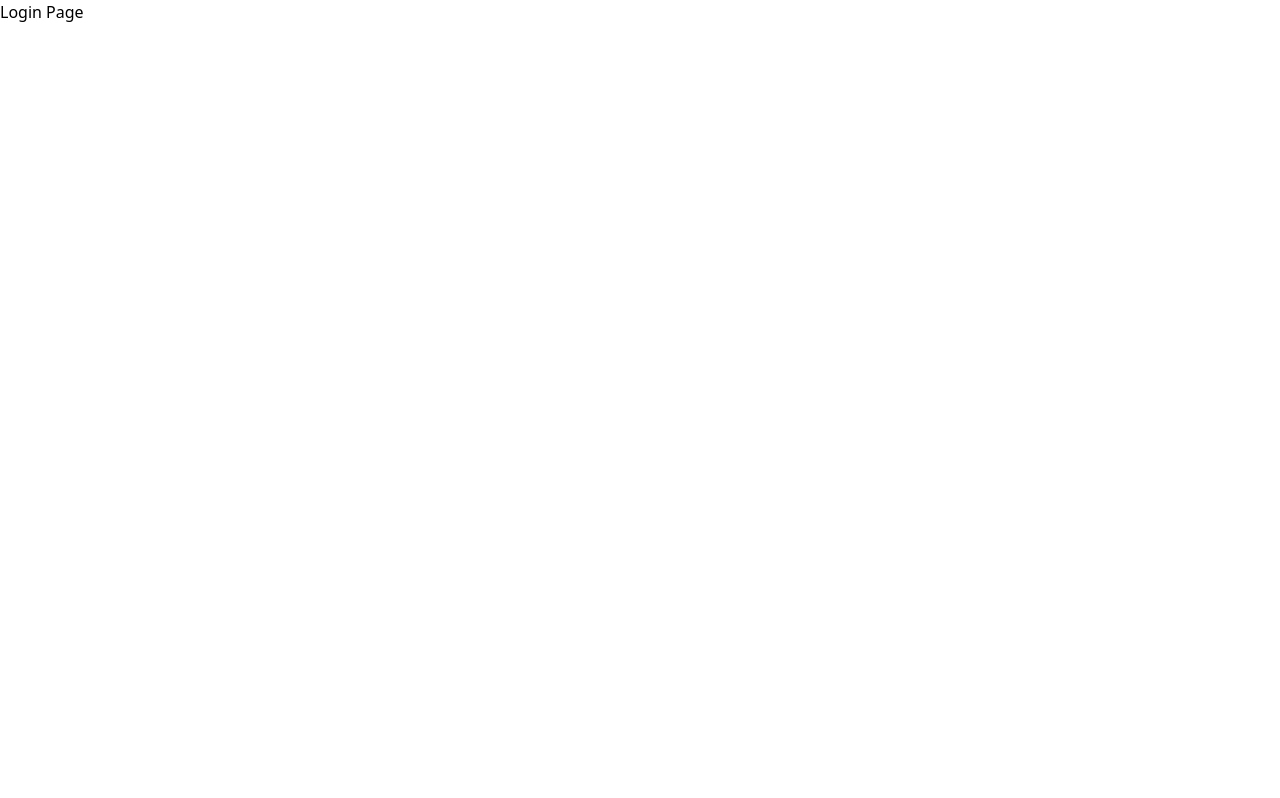
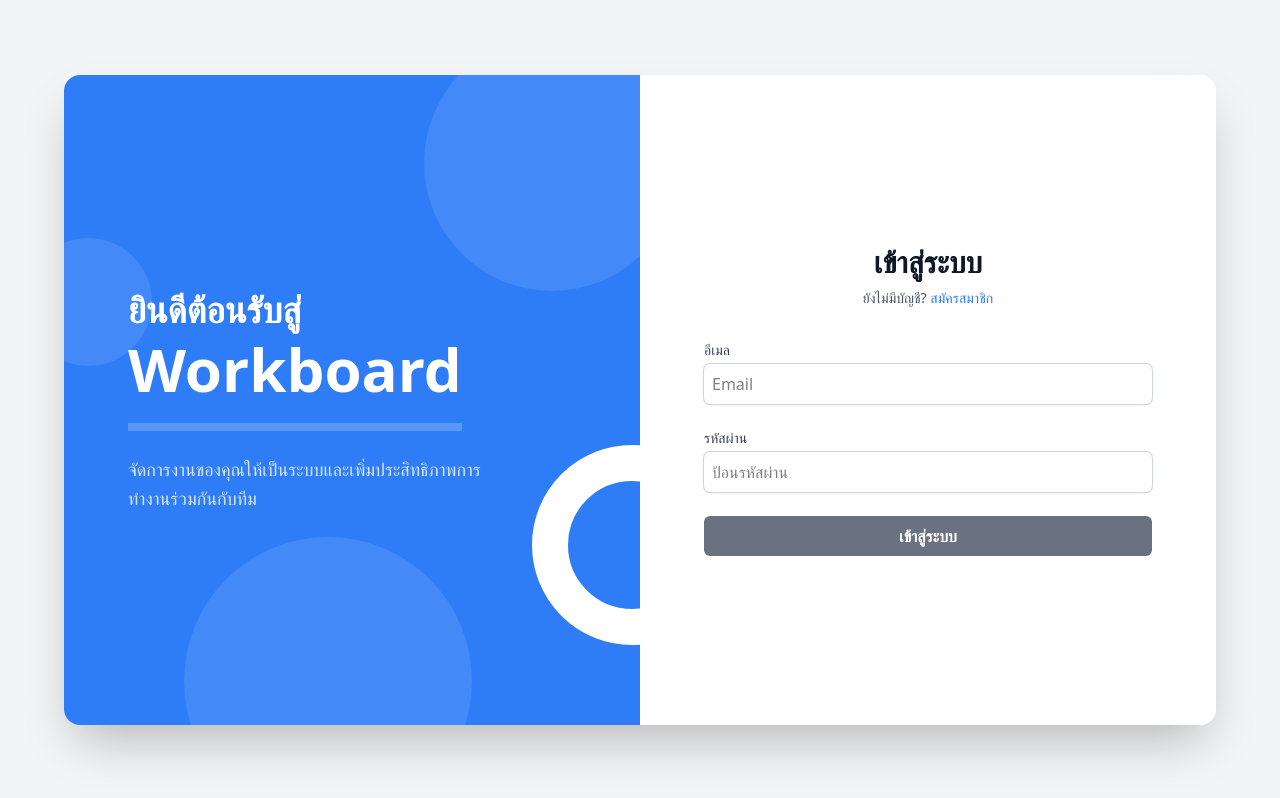
Before and after one commit to Sasit-Nine/workboard-frontend, a React (Vite) app: page /login in a window 1280 px wide. Built offline with nearby package versions, Linux system fonts and the light colour scheme.

Commit message:
Login Page

```diff
--- a/src/api/api.tsx
+++ b/src/api/api.tsx
@@ -2,7 +2,8 @@ import type {
   SignUpRequest,
   SignUpResponse,
   LoginRequest,
-  LoginResponse,
+  LoginResponseSuccess,
+  LoginResponseFailure,
   CreateBoardRequest,
   CreateBoardResponse,
   DeleteBoardRequest,
@@ -29,7 +30,7 @@ export const apiService = {
 
   login: (body: LoginRequest) =>
     authClient
-      .post<LoginResponse>("/api/auth-service/login", body)
+      .post<LoginResponseSuccess | LoginResponseFailure>("/api/auth-service/login", body)
       .then((r) => r.data),
 
   createBoard: (body: CreateBoardRequest) =>
--- a/src/api/client.tsx
+++ b/src/api/client.tsx
@@ -9,7 +9,7 @@ export const coreClient = axios.create({
 });
 
 coreClient.interceptors.request.use((config) => {
-  const token = localStorage.getItem("token");
+  const token = sessionStorage.getItem("token");
   if (token) config.headers.Authorization = `Bearer ${token}`;
   return config;
 });
--- a/src/pages/LoginPage.tsx
+++ b/src/pages/LoginPage.tsx
@@ -1,4 +1,151 @@
-const LoginPage = () => {
-    return <div>Login Page</div>;
+import { useEffect, useState } from "react";
+import { Link, useNavigate } from "react-router-dom";
+import { apiService } from "../api/api";
+import Swal from "sweetalert2";
+import { useAuth } from "../context/AuthContext";
+
+export default function LoginPage() {
+  const navigate = useNavigate();
+
+  useEffect(() => {
+    if (sessionStorage.getItem("token") || sessionStorage.getItem("token")) {
+      navigate("/");
+    }
+  }, [navigate]);
+
+  const { login } = useAuth();
+
+  const [password, setPassword] = useState("");
+  const [email, setEmail] = useState("");
+  const [canSubmit, setCanSubmit] = useState(true);
+  const [isLoading, setIsLoading] = useState(false);
+
+  useEffect(() => {
+    setCanSubmit(email.length > 0 && password.length > 0 && !isLoading);
+  }, [canSubmit, email, password, isLoading]);
+
+  useEffect(() => {
+    console.log("isLoading changed:", isLoading);
+  }, [isLoading]);
+
+  const handleSubmit = async () => {
+    console.log("Submitting form with:", {
+      email,
+      password,
+    });
+    setIsLoading(true);
+
+    console.log("Calling signup API...");
+    try {
+      const response = await apiService.login({
+        email,
+        password,
+      });
+
+      if ("access_token" in response) {
+        login(response.access_token);
+        navigate("/");
+      }
+    } catch {
+      Swal.fire({
+        icon: "error",
+        title: "เกิดข้อผิดพลาด",
+        text: "อีเมลหรือรหัสผ่านไม่ถูกต้อง",
+      });
+      return;
+    } finally {
+      setIsLoading(false);
+    }
+  };
+
+  return (
+    <div className="min-h-screen bg-gray-100 flex items-center justify-center p-4 sm:p-6 lg:p-8">
+      <div className="bg-white w-full max-w-6xl rounded-2xl shadow-2xl overflow-hidden flex flex-col lg:flex-row min-h-162.5">
+        {/* --- ฝั่งซ้าย: Welcome Section --- */}
+        <div className="hidden lg:flex lg:w-1/2 bg-[#2E7CF6] p-16 flex-col justify-center relative overflow-hidden">
+          <div className="z-10 text-white">
+            <h1 className="text-4xl font-bold leading-tight">
+              ยินดีต้อนรับสู่
+            </h1>
+            <h1 className="text-6xl font-extrabold border-b-8 border-white/20 pb-4 inline-block mb-6 leading-tight">
+              Workboard
+            </h1>
+            <p className="text-lg opacity-80 font-light leading-relaxed max-w-sm">
+              จัดการงานของคุณให้เป็นระบบและเพิ่มประสิทธิภาพการทำงานร่วมกันกับทีม
+            </p>
+          </div>
+          {/* ตกแต่งพื้นหลัง */}
+          <div className="absolute bottom-20 -right-23 w-50 h-50 bg-transparent border-36 border-white rounded-full"></div>
+          <div className="absolute top-1/4 -left-10 w-32 h-32 bg-white opacity-10 rounded-full"></div>
+          <div className="absolute -top-10 -right-10 w-64 h-64 bg-white opacity-10 rounded-full"></div>
+          <div className="absolute -bottom-25 left-30 w-72 h-72 bg-white opacity-10 rounded-full"></div>
+        </div>
+        <div className="w-full lg:w-1/2 p-8 sm:p-12 lg:p-16 flex flex-col justify-center bg-white">
+          <div className="max-w-md mx-auto w-full">
+            <h2 className="text-center text-3xl font-bold text-gray-900">
+              เข้าสู่ระบบ
+            </h2>
+            <p className="mt-2 text-center text-sm text-gray-600 mb-8">
+              ยังไม่มีบัญชี?{" "}
+              <Link
+                to="/signup"
+                className="text-[#2E7CF6] hover:text-[#0747A6] font-medium"
+              >
+                สมัครสมาชิก
+              </Link>
+            </p>
+            <div className="space-y-6">
+
+              {/* Email */}
+              <div>
+                <label className="block text-sm font-medium text-gray-700">
+                  อีเมล
+                </label>
+                <input
+                  name="email"
+                  type="email"
+                  required
+                  autoComplete="email"
+                  value={email}
+                  onChange={(e) => setEmail(e.target.value)}
+                  placeholder="Email"
+                  className="mt-1 block w-full rounded-md border-gray-300 shadow-sm ring-1 ring-gray-300 p-2 focus:ring-2 focus:ring-[#2E7CF6] outline-none"
+                />
+              </div>
+
+              {/* Password */}
+              <div>
+                <label className="block text-sm font-medium text-gray-700">
+                  รหัสผ่าน
+                </label>
+                <input
+                  name="password"
+                  type="password"
+                  required
+                  value={password}
+                  onChange={(e) => setPassword(e.target.value)}
+                  autoComplete="current-password"
+                  placeholder="ป้อนรหัสผ่าน"
+                  className="mt-1 block w-full rounded-md border-gray-300 shadow-sm ring-1 ring-gray-300 p-2 focus:ring-2 focus:ring-[#2E7CF6] outline-none"
+                />
+              </div>
+
+              <button
+                onClick={() => {
+                  console.log("Submitting form...");
+                  handleSubmit();
+                }}
+                disabled={canSubmit ? false : true}
+                className={`w-full py-2 px-4 rounded-md text-white font-semibold cursor-pointer transition-all ${
+                  !canSubmit ? "bg-gray-500" : "bg-[#2E7CF6] hover:bg-[#0747A6]"
+                }`}
+              >
+                {isLoading ? "กำลังดำเนินการ..." : "เข้าสู่ระบบ"}
+              </button>
+            </div>
+          </div>
+        </div>
+      </div>
+    </div>
+  );
 }
-export default LoginPage;
--- a/src/pages/SignupPage.tsx
+++ b/src/pages/SignupPage.tsx
@@ -7,24 +7,16 @@ export default function Register() {
   const navigate = useNavigate();
 
   useEffect(() => {
-    if (sessionStorage.getItem("token") || localStorage.getItem("token")) {
+    if (sessionStorage.getItem("token") || sessionStorage.getItem("token")) {
       navigate("/");
     }
   }, [navigate]);
   const [username, setUsername] = useState("");
   const [password, setPassword] = useState("");
   const [confirmpassword, setConfirmpassword] = useState("");
-  const [passwordError, setPasswordError] = useState(false);
   const [email, setEmail] = useState("");
   const [canSubmit, setCanSubmit] = useState(true);
-
-  const [error, setError] = useState("");
   const [isLoading, setIsLoading] = useState(false);
-
-  const handleConfirmPasswordChange = (e) => {
-    setConfirmpassword(e.target.value);
-    setPasswordError(e.target.value !== password);
-  };
 
   useEffect(() => {
     setCanSubmit(
@@ -32,32 +24,25 @@ export default function Register() {
         email.length > 0 &&
         password.length > 0 &&
         confirmpassword.length > 0 &&
-        !passwordError && !isLoading
+        password === confirmpassword &&
+        !isLoading
     );
-  },[canSubmit, passwordError, username, email, password, confirmpassword, isLoading]);
+  }, [canSubmit, username, email, password, confirmpassword, isLoading]);
 
-  useEffect(()=> {
-    console.log('isLoading changed:', isLoading);
-  },[isLoading])
+  useEffect(() => {
+    console.log("isLoading changed:", isLoading);
+  }, [isLoading]);
 
   const handleSubmit = async () => {
-    console.log('Submitting form with:', { username, email, password, confirmpassword });
+    console.log("Submitting form with:", {
+      username,
+      email,
+      password,
+      confirmpassword,
+    });
     setIsLoading(true);
 
-    console.log('Validating form inputs...');
-    if (password !== confirmpassword) {
-      setError("รหัสผ่านและการยืนยันรหัสผ่านไม่ตรงกัน");
-      setIsLoading(false);
-      return;
-    }
-
-    if (password.length < 6) {
-      setError("รหัสผ่านต้องมีความยาวอย่างน้อย 6 ตัวอักษร");
-      setIsLoading(false);
-      return;
-    }
-
-    console.log('Calling signup API...');
+    console.log("Calling signup API...");
     try {
       const response = await apiService.signup({
         displayName: username,
@@ -65,7 +50,7 @@ export default function Register() {
         password,
       });
 
-      console.log('Signup response:', response);
+      console.log("Signup response:", response);
 
       if (response.message === "User registered successfully") {
         Swal.fire({
@@ -81,7 +66,7 @@ export default function Register() {
         icon: "error",
         title: "เกิดข้อผิดพลาด",
         text: "ไม่สามารถสมัครสมาชิกได้ กรุณาลองใหม่อีกครั้ง",
-      })
+      });
       return;
     } finally {
       setIsLoading(false);
@@ -174,7 +159,13 @@ export default function Register() {
                   placeholder="ป้อนรหัสผ่าน"
                   className="mt-1 block w-full rounded-md border-gray-300 shadow-sm ring-1 ring-gray-300 p-2 focus:ring-2 focus:ring-[#2E7CF6] outline-none"
                 />
+                {password.length < 6 && password.length > 0 && (
+                <p className="mb-1 mt-2 text-red-700 text-sm font-bold">
+                  อย่างน้อย 6 ตัวอักษร
+                </p>
+              )}
               </div>
+
 
               {/* Confirm Password */}
               <div>
@@ -186,21 +177,19 @@ export default function Register() {
                   type="password"
                   required
                   value={confirmpassword}
-                  onChange={handleConfirmPasswordChange}
+                  onChange={(e) => {
+                    setConfirmpassword(e.target.value);
+                  }}
                   autoComplete="current-password"
                   placeholder="ยืนยันรหัสผ่าน"
                   className="mt-1 block w-full rounded-md border-gray-300 shadow-sm ring-1 ring-gray-300 p-2 focus:ring-2 focus:ring-[#2E7CF6] outline-none"
                 />
-                {passwordError && (
-                  <p className="mb-5 mt-2 text-red-700 text-sm font-bold">
-                    รหัสผ่านไม่ตรงกัน
-                  </p>
-                )}
-                {error && error.length > 0 && (
-                  <p className="mb-5 mt-2 text-red-700 text-sm font-bold">
-                    {error}
-                  </p>
-                )}
+                {!(password === confirmpassword) &&
+                  confirmpassword.length > 0 && (
+                    <p className="mb-5 mt-2 text-red-700 text-sm font-bold">
+                      รหัสผ่านไม่ตรงกัน
+                    </p>
+                  )}
               </div>
 
               <button
```
Also changed, not shown: src/context/AuthContext.tsx (+5 -5 lines), src/context/AuthProvider.tsx (+4 -4 lines), src/type/type.tsx (+7 -1 lines).
